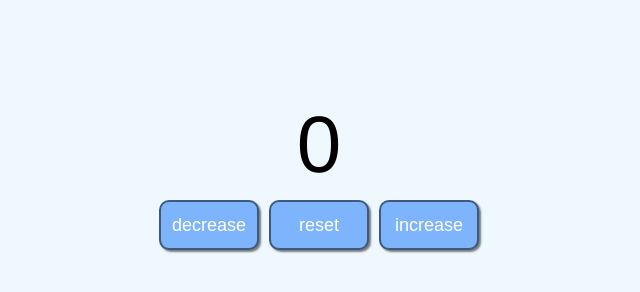
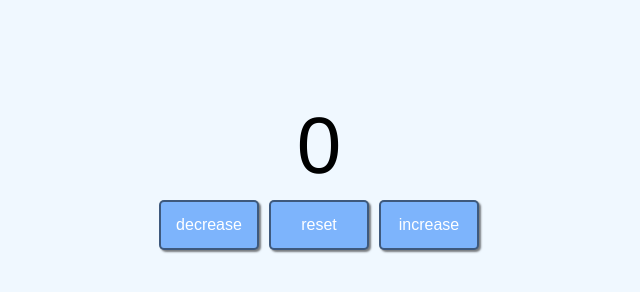
Before and after one commit to Nubzie187/simple-counter, a plain HTML site: page index.html in a window 1280 px wide. Shown: the full height of the page, 321-961 px from the left. Drawn offline with Linux system fonts and the light colour scheme.

Commit message:
Simplified and cleaned up the css file

```diff
--- a/styles.css
+++ b/styles.css
@@ -3,53 +3,39 @@
     padding: 0px;
 }
 
-body {
+#main-container {
     background-color: aliceblue;
     font-family: Helvetica;
-}
-
-#main-container {
-    display: flex;
-    flex-direction: column;
-    justify-content: center;
-    width: 500px;
-    height: 200px;
-    background-color: aliceblue;
-    margin: 100px auto;
+    height: 100vh;
+    padding-top: 100px;
 }
 
 #text-area {
-    display: flex;
-    justify-content: center;
-    align-items: center;
+    text-align: center;
     width: 400px;
     height: 50px;
-    margin: 0px auto;
+    margin: auto;
     font-size: 5em;
 }
 
 #btn-container {
     display: flex;
     justify-content: center;
-    align-items: center;
     width: 400px;
     height: 100px;
-    margin: 5px auto;
+    margin: 25px auto;
 }
 
 .count-btn {
-    display: flex;
-    justify-content: center;
-    align-items: center;
     width: 100px;
     height: 50px;
-    margin: 5px 5px;
+    margin: auto 5px;
     background-color: rgb(125,180,252);
     border: 2px solid hsla(0, 0%, 0%, 0.500);
     box-shadow: 2px 2px 2px rgba(0, 0, 0, 0.500);
-    border-radius: 10px;
+    border-radius: 5px;
     color: white;
-    font-size: 18px;
+    font-size: 1em;
     transition: background-color 0.25s;
 }
 
```
